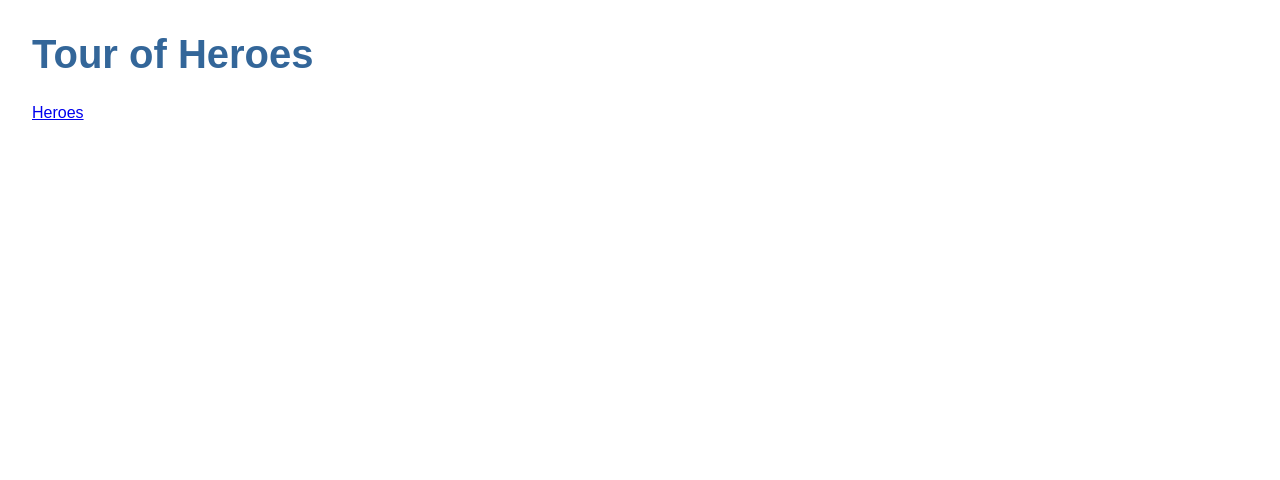
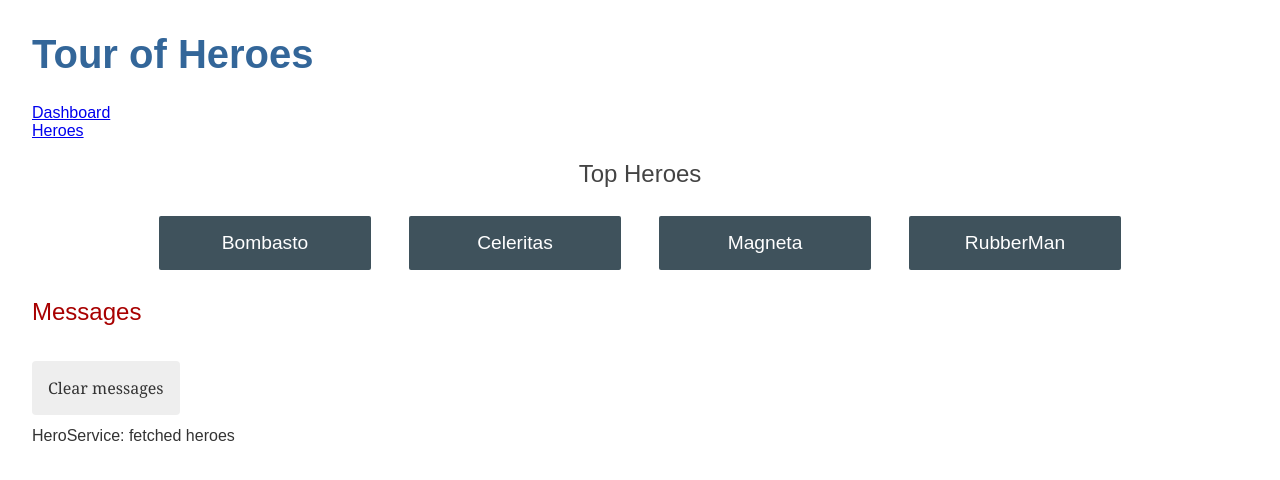
Before and after one commit to jefffock/angular-tour-of-heroes, an Angular app: page /dashboard in a window 1280 px wide. Before the commit this address led to /. Shown: the top 480 px of the page. Built offline with nearby package versions, Linux system fonts and the light colour scheme.

Commit message:
Created dashboard component, added dashboard route, redirect default route to dashboard, add dashboard link to nav

```diff
--- a/src/app/app-routing.module.ts
+++ b/src/app/app-routing.module.ts
@@ -1,9 +1,12 @@
 import { NgModule } from '@angular/core';
 import { RouterModule, Routes } from '@angular/router';
 import { HeroesComponent } from './heroes/heroes.component';
+import { DashboardComponent } from './dashboard/dashboard.component';
 
 const routes: Routes = [
-  { path: 'heroes', component: HeroesComponent }
+  { path: '', redirectTo: '/dashboard', pathMatch: 'full' },
+  { path: 'heroes', component: HeroesComponent },
+  { path: 'dashboard', component: DashboardComponent },
 ];
 
 @NgModule({
--- a/src/app/app.component.html
+++ b/src/app/app.component.html
@@ -1,5 +1,6 @@
 <h1>{{title}}</h1>
 <nav>
+  <a routerLink="/dashboard">Dashboard</a><br>
   <a routerLink="/heroes">Heroes</a>
 </nav>
 <router-outlet></router-outlet>
--- a/src/app/app.module.ts
+++ b/src/app/app.module.ts
@@ -6,13 +6,15 @@ import { HeroesComponent } from './heroes/heroes.component';
 import { FormsModule } from '@angular/forms';
 import { HeroDetailComponent } from './hero-detail/hero-detail.component';
 import { MessagesComponent } from './messages/messages.component';
+import { DashboardComponent } from './dashboard/dashboard.component';
 
 @NgModule({
   declarations: [
     AppComponent,
     HeroesComponent,
     HeroDetailComponent,
-    MessagesComponent
+    MessagesComponent,
+    DashboardComponent
   ],
   imports: [
     BrowserModule,
--- /dev/null
+++ b/src/app/dashboard/dashboard.component.css
@@ -0,0 +1,50 @@
+/* DashboardComponent's private CSS styles */
+
+h2 {
+  text-align: center;
+}
+
+.heroes-menu {
+  padding: 0;
+  margin: auto;
+  max-width: 1000px;
+
+  /* flexbox */
+  display: flex;
+  flex-direction: row;
+  flex-wrap: wrap;
+  justify-content: space-around;
+  align-content: flex-start;
+  align-items: flex-start;
+}
+
+a {
+  background-color: #3f525c;
+  border-radius: 2px;
+  padding: 1rem;
+  font-size: 1.2rem;
+  text-decoration: none;
+  display: inline-block;
+  color: #fff;
+  text-align: center;
+  width: 100%;
+  min-width: 70px;
+  margin: .5rem auto;
+  box-sizing: border-box;
+
+  /* flexbox */
+  order: 0;
+  flex: 0 1 auto;
+  align-self: auto;
+}
+
+@media (min-width: 600px) {
+  a {
+    width: 18%;
+    box-sizing: content-box;
+  }
+}
+
+a:hover {
+  background-color: #000;
+}
--- /dev/null
+++ b/src/app/dashboard/dashboard.component.html
@@ -0,0 +1,6 @@
+<h2>Top Heroes</h2>
+<div class="heroes-menu">
+  <a *ngFor="let hero of heroes">
+    {{hero.name}}
+  </a>
+</div>
--- /dev/null
+++ b/src/app/dashboard/dashboard.component.ts
@@ -0,0 +1,23 @@
+import { Component, OnInit } from '@angular/core';
+import { Hero } from '../hero';
+import { HeroService } from '../hero.service';
+
+@Component({
+  selector: 'app-dashboard',
+  templateUrl: './dashboard.component.html',
+  styleUrls: [ './dashboard.component.css' ]
+})
+export class DashboardComponent implements OnInit {
+  heroes: Hero[] = [];
+
+  constructor(private heroService: HeroService) { }
+
+  ngOnInit(): void {
+    this.getHeroes();
+  }
+
+  getHeroes(): void {
+    this.heroService.getHeroes()
+      .subscribe(heroes => this.heroes = heroes.slice(1, 5));
+  }
+}
```
Also changed, not shown: 1 other file (tests, documents, lock files or other folders).
